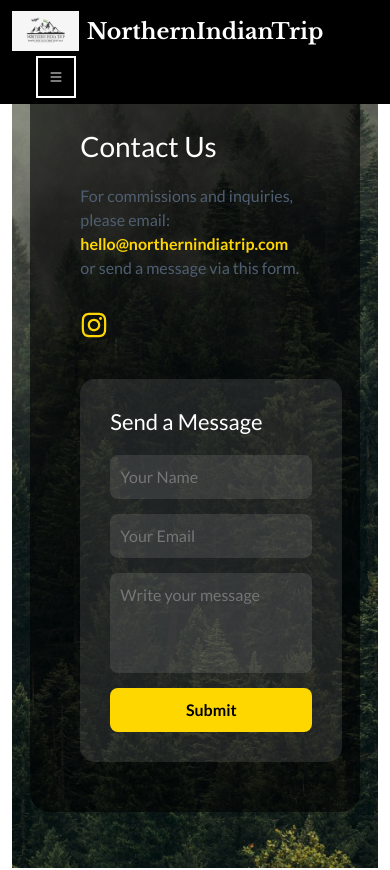
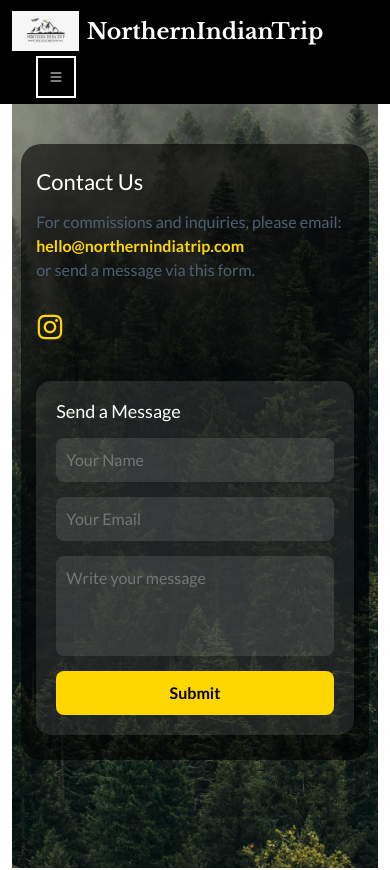
Before and after one commit to shubhamchand84/TravelAndTourismFinal, a React (Create React App) app: page /contact in a window 390 px wide. Shown: the top 870 px of the page. Built offline with nearby package versions, Linux system fonts and the light colour scheme.

Commit message:
contact mobile view solved and gallery border line issue fix

```diff
--- a/src/components/Gallery/Gallery.jsx
+++ b/src/components/Gallery/Gallery.jsx
@@ -27,7 +27,7 @@
           gridTemplateColumns: "repeat(auto-fit, minmax(220px, 1fr))",
           gap: "20px",
         }}
-        className="rounded-2xl shadow-xl border border-gray-200 p-6 bg-white hover:shadow-2xl transition-all duration-300"
+        className="rounded-2xl shadow-xl p-6 bg-white hover:shadow-2xl transition-all duration-300"
       >
         {photos.map((photo, idx) => (
           <div key={idx} style={{ textAlign: "center" }}>
--- a/src/pages/Contact/Contact.css
+++ b/src/pages/Contact/Contact.css
@@ -102,3 +102,53 @@
   background-color: rgba(255, 255, 255, 0.1);
   color: #fff;
 }
+
+
+/* Mobile responsive adjustments */
+@media (max-width: 768px) {
+  .contact-container {
+    padding-top: 80px;
+    padding-bottom: 40px;
+    align-items: flex-start;
+  }
+
+  .contact-overlay {
+    padding: 30px 20px;
+    margin-top: 20px;
+    margin-bottom: 20px;
+  }
+
+  .contact-info h2 {
+    font-size: 24px;
+    margin-bottom: 15px;
+  }
+
+  .contact-form h3 {
+    font-size: 20px;
+    margin-bottom: 15px;
+  }
+
+  .contact-form {
+    padding: 20px;
+  }
+}
+
+@media (max-width: 480px) {
+  .contact-container {
+    padding-top: 100px;
+    padding-bottom: 30px;
+  }
+
+  .contact-overlay {
+    padding: 25px 15px;
+    width: 95%;
+  }
+
+  .contact-info h2 {
+    font-size: 22px;
+  }
+
+  .contact-form h3 {
+    font-size: 18px;
+  }
+}
```
